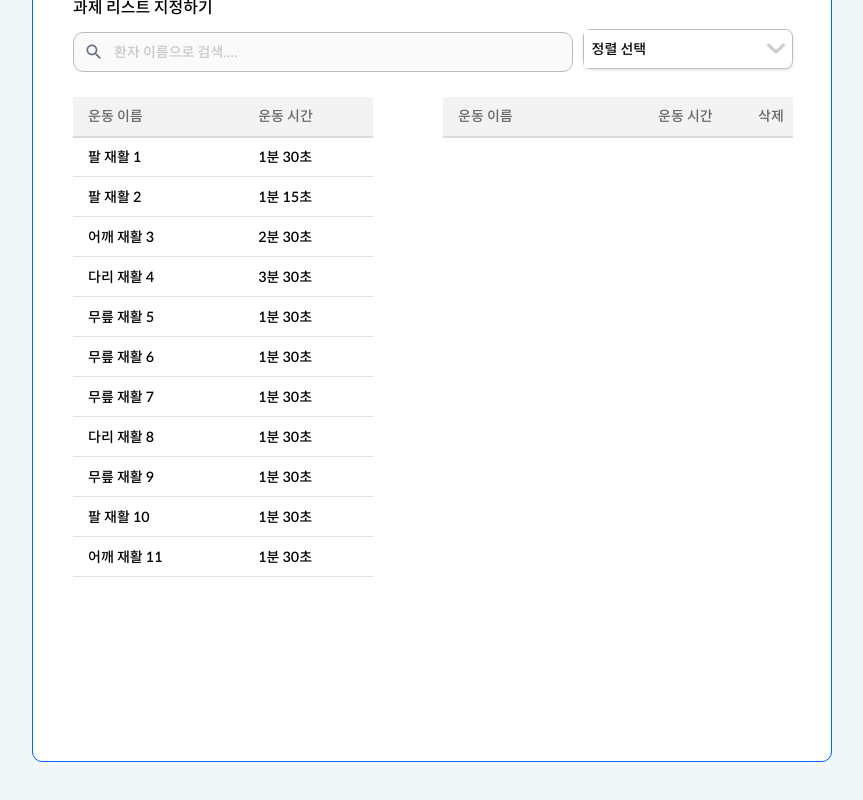
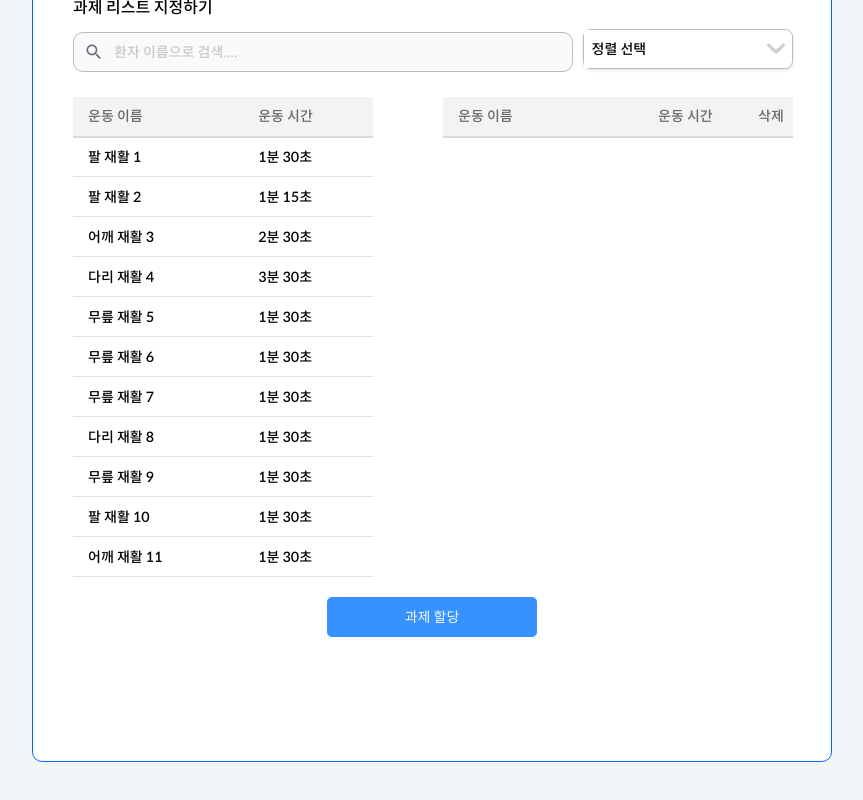
Before and after one commit to sync-without-async/Rehab-FrontEnd, a React (Vite) app: page /theramakeassgin in a window 1280 px wide. Shown: the part 668-1468 px from the top of the page, without its empty margins (208-1071 px from the left). Built offline with nearby package versions, Linux system fonts and the light colour scheme.

Commit message:
Feat: 과제 할당 버튼 추가

```diff
--- a/src/components/TherapistDashBoard/TheraMakeAssgin.jsx
+++ b/src/components/TherapistDashBoard/TheraMakeAssgin.jsx
@@ -5,7 +5,6 @@ import DropdownFilter from "../Dropdown/DropdownFilter";
 import { DragDropContext, Droppable, Draggable } from "react-beautiful-dnd";
 import { useState } from "react";
 import IconDelete from "../../assets/icons/iconassignx.png";
-
 
 const Container = styled.div`
   width: 800px;
@@ -65,8 +64,7 @@ const SearchAndFilterContainer = styled.div`
   width: 720px;
 `;
 
-const SelectedExercisesContainer = styled.div`
-`;
+const SelectedExercisesContainer = styled.div``;
 
 const Table = styled.table`
   width: 300px;
@@ -123,6 +121,21 @@ const SelectedTable = styled(Table)`
   width: 350px;
 `;
 
+const Button = styled.button`
+  width: 210px;
+  height: 40px;
+  background-color: #3592FF;
+  font-weight: 300;
+  color: #FEFDFD;
+  font-size: 14px;
+  border: none;
+  border-radius: 5px;
+  cursor: pointer;
+  margin-top:20px;
+  display: block;
+  margin-left: auto;
+  margin-right: auto;
+`;
 
 const filterlist = ["팔 재활", "어깨 재활", "허벅지 재활", "무릎 재활"];
 const TheraMakeAssign = () => {
@@ -145,9 +158,10 @@ const TheraMakeAssign = () => {
   const [selectedExercises, setSelectedExercises] = useState([]);
 
   const handleDelete = (idToDelete) => {
-    setSelectedExercises((prev) => prev.filter((exercise) => exercise.id !== idToDelete));
+    setSelectedExercises((prev) =>
+      prev.filter((exercise) => exercise.id !== idToDelete),
+    );
   };
-
 
   const handleChange = (result) => {
     const { source, destination } = result;
@@ -236,7 +250,10 @@ const TheraMakeAssign = () => {
           <SelectedExercisesContainer>
             <Droppable droppableId="selectedExercises">
               {(provided) => (
-      <SelectedTable ref={provided.innerRef} {...provided.droppableProps}>
+                <SelectedTable
+                  ref={provided.innerRef}
+                  {...provided.droppableProps}
+                >
                   <thead>
                     <TableRow>
                       <TableHeader>운동 이름</TableHeader>
@@ -282,9 +299,8 @@ const TheraMakeAssign = () => {
             </Droppable>
           </SelectedExercisesContainer>
         </ListsContainer>
-
-
       </DragDropContext>
+      <Button>과제 할당</Button>
     </Container>
   );
 };
```
Lines whose indentation alone changed are shown as unchanged.
